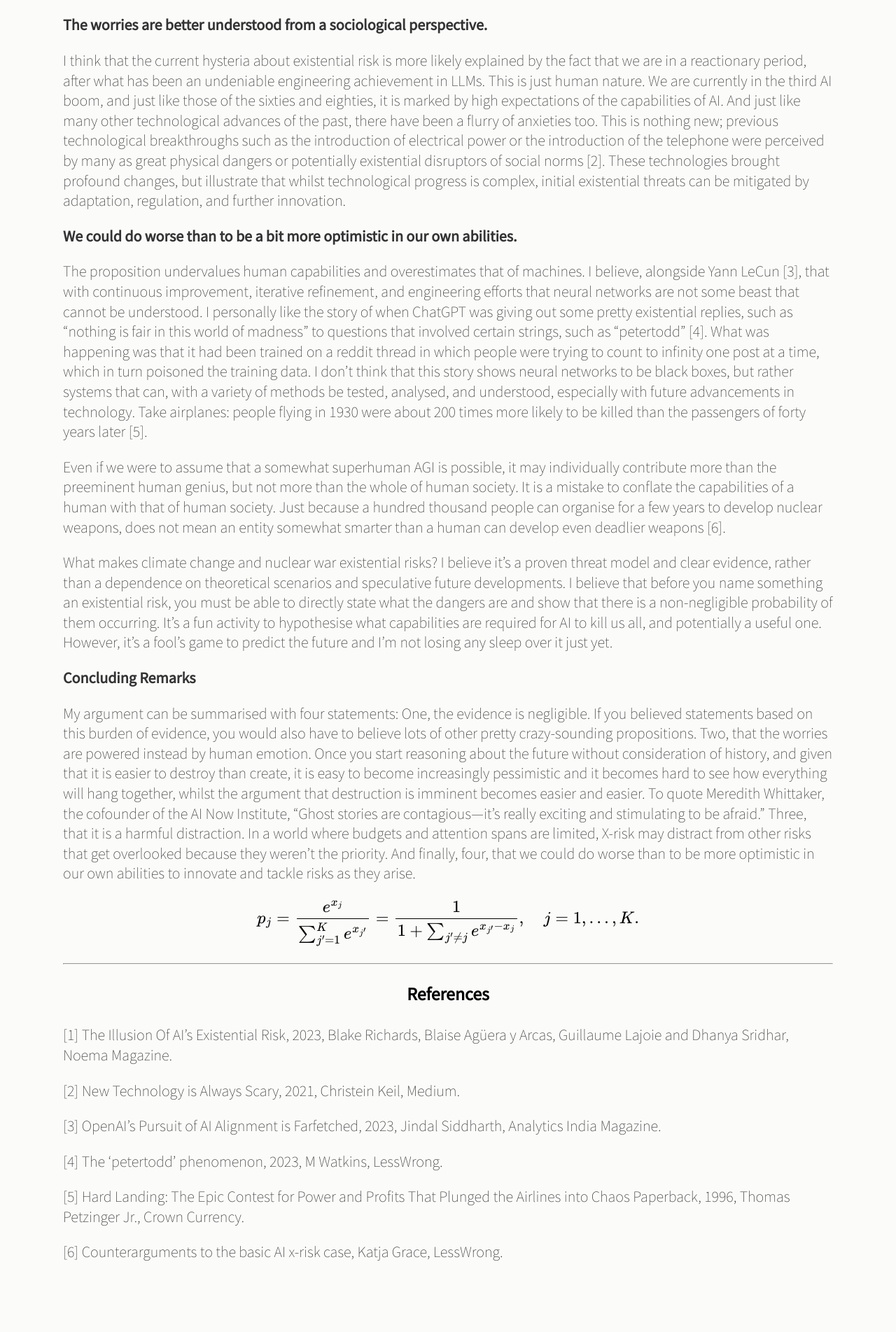
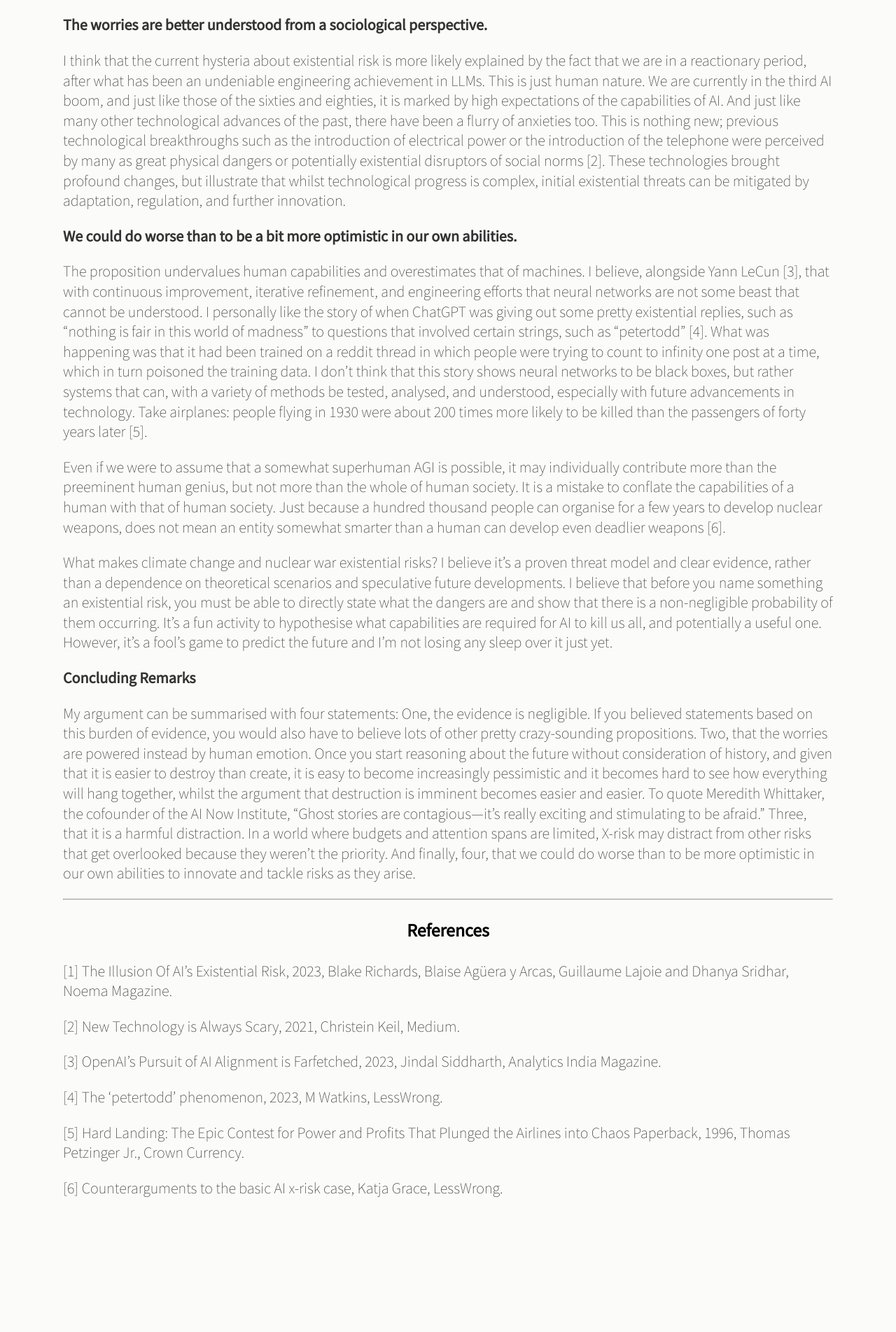
Before and after one commit to Stevinson/stevinson.github.io, a Jekyll site: the page built from _posts/2024-05-22-Is-AI-an-Existential-Risk?.md, in a window 1280 px wide. Shown: the part 1316-3219 px from the top of the page at 70% size. Built offline with Jekyll 4.4.1, drawn with Linux system fonts in a browser that asks for light colours; comment, search, counter and statistics services are not loaded; after the commit the page ends 3127 px from its top, so only the background shows below that.

```diff
--- a/_posts/2024-05-22-Is-AI-an-Existential-Risk?.md
+++ b/_posts/2024-05-22-Is-AI-an-Existential-Risk?.md
@@ -35,9 +35,6 @@ What makes climate change and nuclear war existential risks? I believe it’s a
 
 My argument can be summarised with four statements: One, the evidence is negligible. If you believed statements based on this burden of evidence, you would also have to believe lots of other pretty crazy-sounding propositions. Two, that the worries are powered instead by human emotion. Once you start reasoning about the future without consideration of history, and given that it is easier to destroy than create, it is easy to become increasingly pessimistic and it becomes hard to see how everything will hang together, whilst the argument that destruction is imminent becomes easier and easier. To quote Meredith Whittaker, the cofounder of the AI Now Institute, “Ghost stories are contagious—it’s really exciting and stimulating to be afraid.” Three, that it is a harmful distraction. In a world where budgets and attention spans are limited, X-risk may distract from other risks that get overlooked because they weren’t the priority. And finally, four, that we could do worse than to be more optimistic in our own abilities to innovate and tackle risks as they arise.
 
-$$
-p_j = \frac{e^{x_j}}{\sum_{j'=1}^{K} e^{x_{j'}}} = \frac{1}{1 + \sum_{j' \neq j} e^{x_{j'} - x_j}}, \quad j = 1, \ldots, K.
-$$
 
 ---
 
--- a/css/main.css
+++ b/css/main.css
@@ -108,6 +108,24 @@ ul.posts li {
     text-align: start;
 }
 
+.post_body ol {
+  padding-left: 40px;
+  list-style-type: decimal;
+  list-style-position: outside;
+}
+
+.post_body ol li {
+  display: list-item;
+  margin: 0 0 10px 0;
+  text-align: left;
+}
+
 .bold {
 	font-weight: bold;
 }
+
+img {
+  display: block;
+  margin-left: auto;
+  margin-right: auto;
+}
```
Also changed, not shown: _layouts/default.html (+7 -0 lines), _posts/2024-07-25-Bounding-the-Softmax.md (added, +83 -0 lines), _posts/2024-06-26-Bounding-the-Softmax.md (deleted), _posts/2024-07-05-Superposition-in-Neural-Networks.md (deleted), assets/images/softmax-bounds-experiments.png (added), assets/images/softmax-bounds.png (added).
